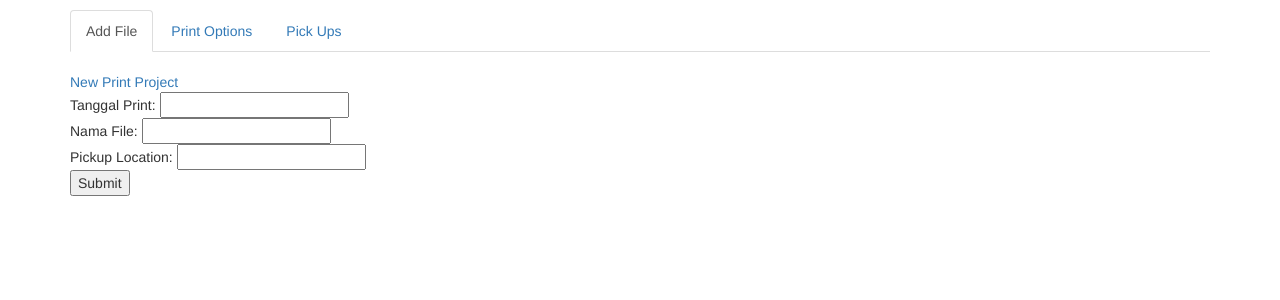
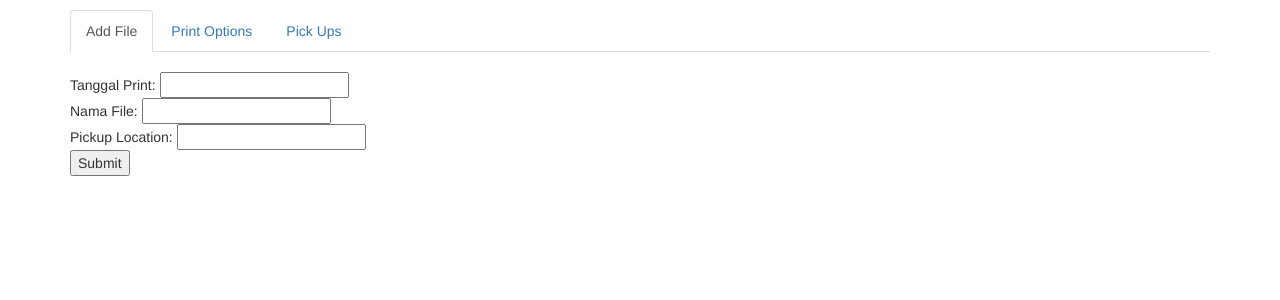
Before and after one commit to kemalkautsar/printku, a PHP site: page /add-project.php in a window 1280 px wide. Shown: the top 300 px of the page. Run offline with PHP 8.4, Linux system fonts and the light colour scheme; data comes from the database, SQL or seed files in the repository; some libraries are stand-ins or nearby versions.

Commit message:
removing unecessary parts in add new project

```diff
--- a/add-project.php
+++ b/add-project.php
@@ -25,7 +25,6 @@
 
 	<div class="tab-content ">
 		<div class="tab-pane active" id="add-file">
-			<a href="add-project.php">New Print Project</a>
 			<form method="post" action="index.php">
 			  	Tanggal Print: <input type="text" name="tanggal_print"><br>
 				Nama File: <input type="text" name="nama_file"><br>
```
